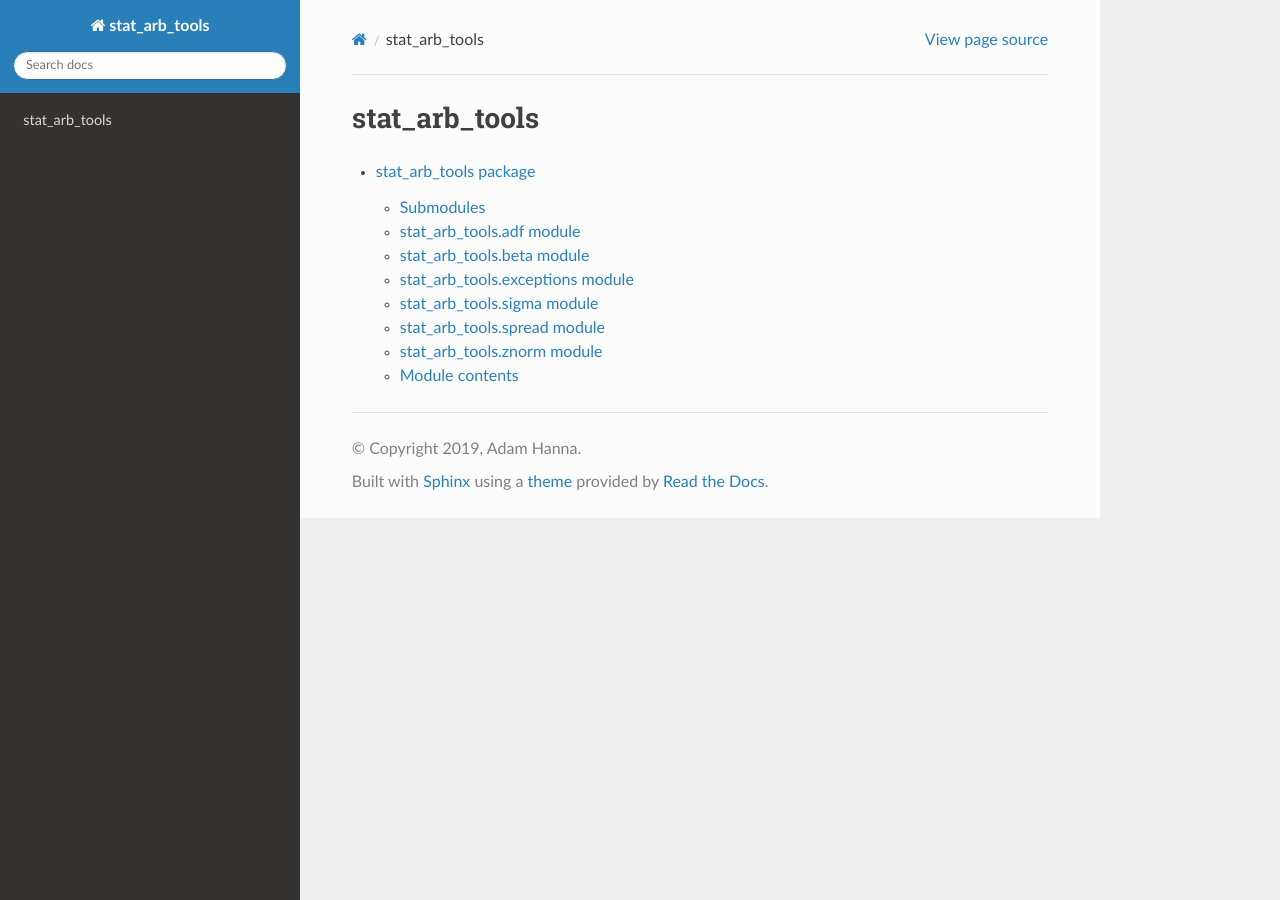
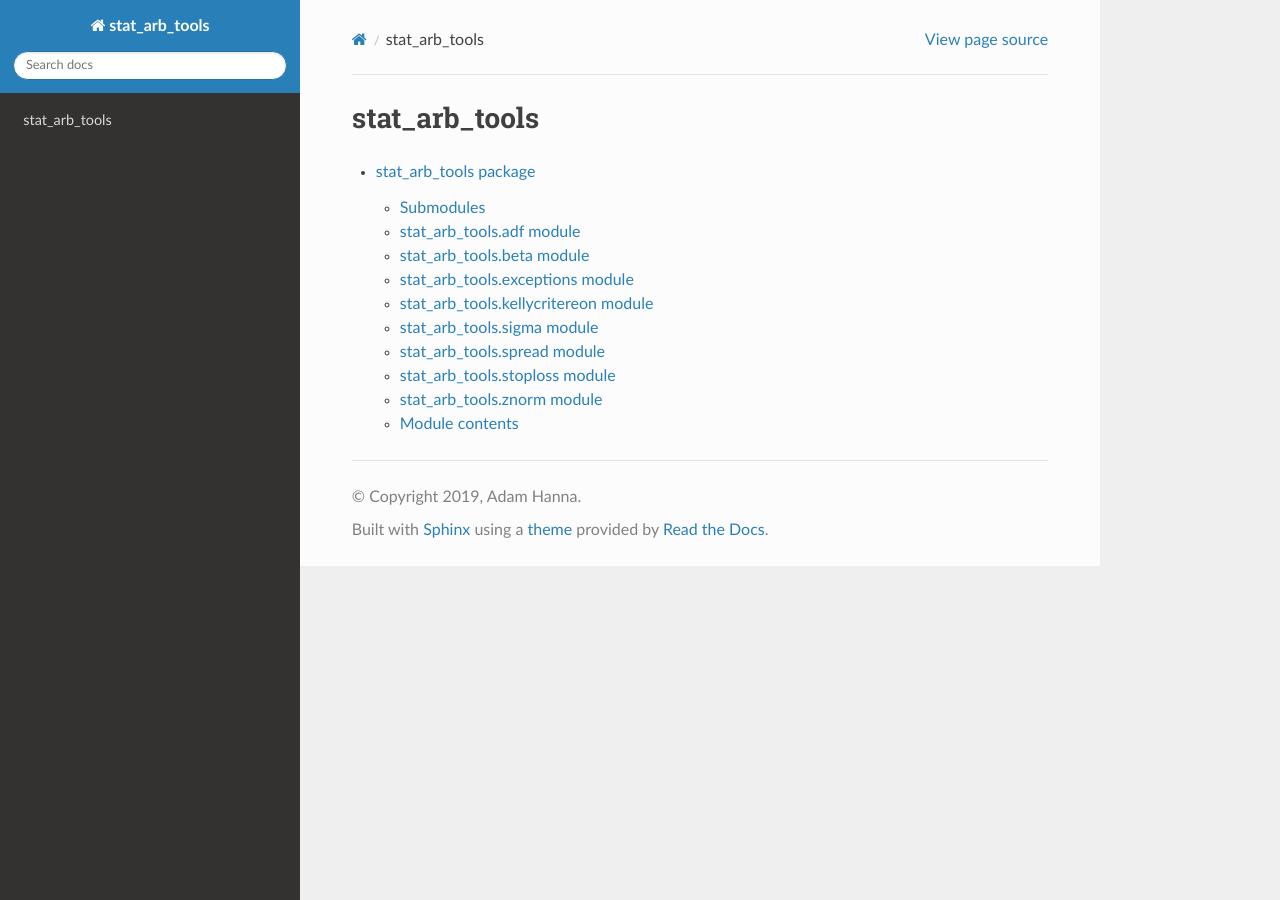
Before and after one commit to devnull-capital/stat_arb_tools, a Sphinx documentation site: the page built from docs/source/modules.rst, in a window 1280 px wide. Built offline with Sphinx 7.4.7 and the Read the Docs theme 2.0.0, drawn with Linux system fonts in a browser that asks for light colours.

Commit message:
remade docs source

```diff
--- a/docs/source/stat_arb_tools.rst
+++ b/docs/source/stat_arb_tools.rst
@@ -28,6 +28,14 @@ stat\_arb\_tools.exceptions module
     :undoc-members:
     :show-inheritance:
 
+stat\_arb\_tools.kellycritereon module
+--------------------------------------
+
+.. automodule:: stat_arb_tools.kellycritereon
+    :members:
+    :undoc-members:
+    :show-inheritance:
+
 stat\_arb\_tools.sigma module
 -----------------------------
 
@@ -40,6 +48,14 @@ stat\_arb\_tools.spread module
 ------------------------------
 
 .. automodule:: stat_arb_tools.spread
+    :members:
+    :undoc-members:
+    :show-inheritance:
+
+stat\_arb\_tools.stoploss module
+--------------------------------
+
+.. automodule:: stat_arb_tools.stoploss
     :members:
     :undoc-members:
     :show-inheritance:
```
Also changed, not shown: 2 other files.
